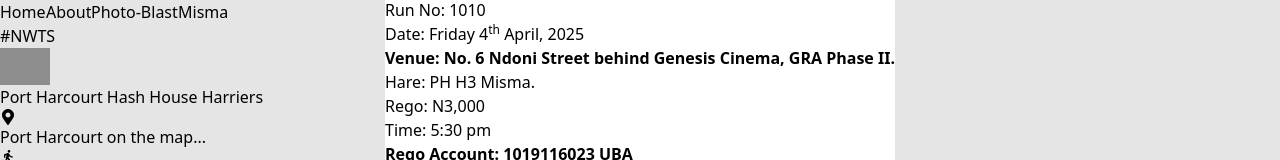
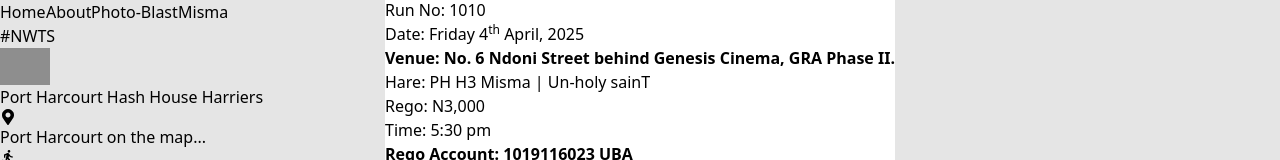
Before and after one commit to unsurep/PH-Hash-House-Harriers, a Next.js app: page / in a window 1280 px wide. Both pictures are taken after a click on the button "Our Weekly Run Information:". Shown: the part 143-303 px from the top of the page. Built offline with nearby package versions, Linux system fonts and the light colour scheme; grey boxes are pictures that could not be loaded; a web font is replaced by a local one.

Commit message:
updated run info

```diff
--- a/components/Hero.jsx
+++ b/components/Hero.jsx
@@ -96,7 +96,7 @@ const Hero = () => {
                       <li>Run No: 1010</li>
                       <li>Date: Friday 4<sup>th</sup> April, 2025</li>
                       <li><b>Venue: No. 6 Ndoni Street behind Genesis Cinema, GRA Phase II.</b></li>
-                      <li>Hare: PH H3 Misma. </li>
+                      <li>Hare: PH H3 Misma | <span className="font-semibold">Un-holy sainT</span> </li>
                       <li>Rego: N3,000</li>
                       <li>Time: 5:30 pm</li>
                       <li><b>Rego Account: 1019116023 UBA</b></li>
```
